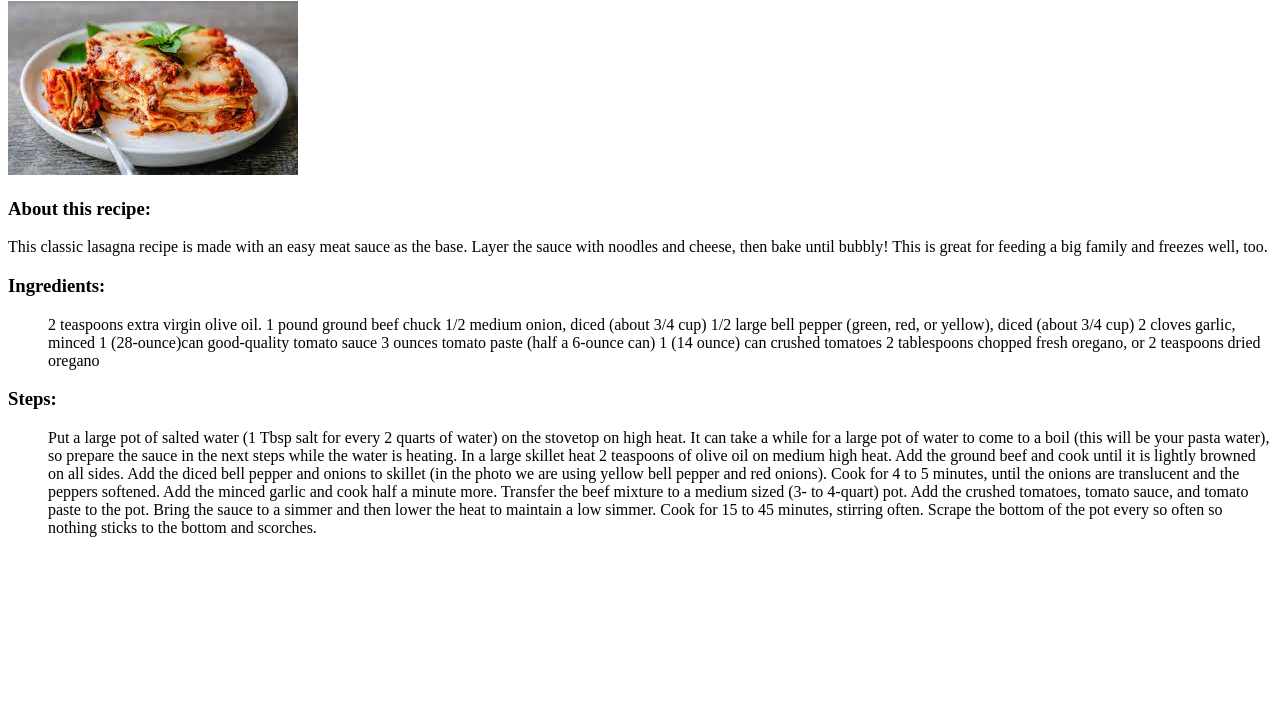
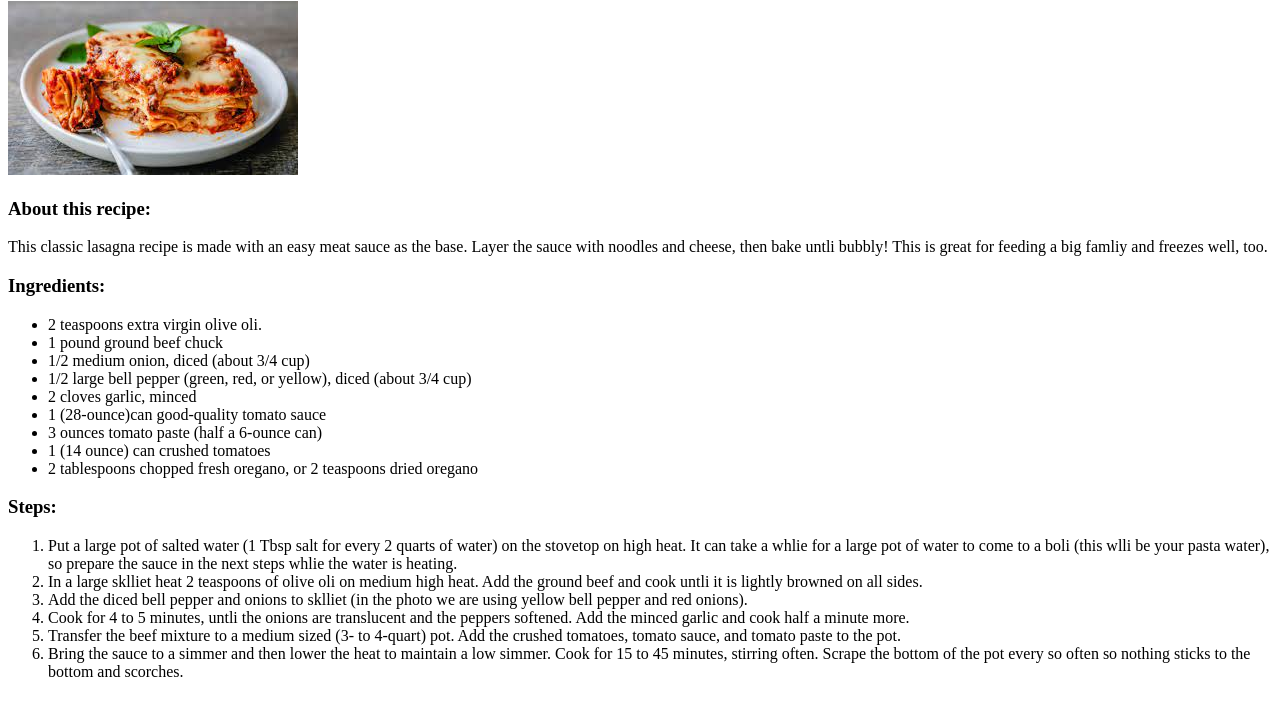
Before and after one commit to ayedun/odin-recipes, a plain HTML site: page recipes/lasagna.html in a window 1280 px wide. Shown: the part 79-794 px from the top of the page. Drawn offline with Linux system fonts and the light colour scheme.

Commit message:
Replace 'il' with 'li'

```diff
--- a/recipes/lasagna.html
+++ b/recipes/lasagna.html
@@ -8,27 +8,27 @@
         <h1>Lasagna Recipe</h1>
         <img src="./lasgna.jpeg" alt="Photo of Lasgna">
         <h3> About this recipe:</h3>
-        <p> This classic lasagna recipe is made with an easy meat sauce as the base. Layer the sauce with noodles and cheese, then bake until bubbly! This is great for feeding a big family and freezes well, too.</p>
+        <p> This classic lasagna recipe is made with an easy meat sauce as the base. Layer the sauce with noodles and cheese, then bake untli bubbly! This is great for feeding a big famliy and freezes well, too.</p>
         <h3> Ingredients:</h3>
         <ul>
-            <il>2 teaspoons extra virgin olive oil.</il>
-            <il>1 pound ground beef chuck</il>
-            <il>1/2 medium onion, diced (about 3/4 cup)</il>
-            <il>1/2 large bell pepper (green, red, or yellow), diced (about 3/4 cup)</il>
-            <il>2 cloves garlic, minced</il>
-            <il>1 (28-ounce)can good-quality tomato sauce</il>
-            <il>3 ounces tomato paste (half a 6-ounce can)</il>
-            <il>1 (14 ounce) can crushed tomatoes</il>
-            <il>2 tablespoons chopped fresh oregano, or 2 teaspoons dried oregano</il>
+            <li>2 teaspoons extra virgin olive oli.</li>
+            <li>1 pound ground beef chuck</li>
+            <li>1/2 medium onion, diced (about 3/4 cup)</li>
+            <li>1/2 large bell pepper (green, red, or yellow), diced (about 3/4 cup)</li>
+            <li>2 cloves garlic, minced</li>
+            <li>1 (28-ounce)can good-quality tomato sauce</li>
+            <li>3 ounces tomato paste (half a 6-ounce can)</li>
+            <li>1 (14 ounce) can crushed tomatoes</li>
+            <li>2 tablespoons chopped fresh oregano, or 2 teaspoons dried oregano</li>
         </ul>
         <h3> Steps: </h3>
         <ol>
-            <il>Put a large pot of salted water (1 Tbsp salt for every 2 quarts of water) on the stovetop on high heat. It can take a while for a large pot of water to come to a boil (this will be your pasta water), so prepare the sauce in the next steps while the water is heating.</il>
-            <il>In a large skillet heat 2 teaspoons of olive oil on medium high heat. Add the ground beef and cook until it is lightly browned on all sides.</il>
-            <il>Add the diced bell pepper and onions to skillet (in the photo we are using yellow bell pepper and red onions).</il>
-            <il>Cook for 4 to 5 minutes, until the onions are translucent and the peppers softened. Add the minced garlic and cook half a minute more.</il>
-            <il>Transfer the beef mixture to a medium sized (3- to 4-quart) pot. Add the crushed tomatoes, tomato sauce, and tomato paste to the pot.</il>
-            <il>Bring the sauce to a simmer and then lower the heat to maintain a low simmer. Cook for 15 to 45 minutes, stirring often. Scrape the bottom of the pot every so often so nothing sticks to the bottom and scorches.</il>
+            <li>Put a large pot of salted water (1 Tbsp salt for every 2 quarts of water) on the stovetop on high heat. It can take a whlie for a large pot of water to come to a boli (this wlli be your pasta water), so prepare the sauce in the next steps whlie the water is heating.</li>
+            <li>In a large sklliet heat 2 teaspoons of olive oli on medium high heat. Add the ground beef and cook untli it is lightly browned on all sides.</li>
+            <li>Add the diced bell pepper and onions to sklliet (in the photo we are using yellow bell pepper and red onions).</li>
+            <li>Cook for 4 to 5 minutes, untli the onions are translucent and the peppers softened. Add the minced garlic and cook half a minute more.</li>
+            <li>Transfer the beef mixture to a medium sized (3- to 4-quart) pot. Add the crushed tomatoes, tomato sauce, and tomato paste to the pot.</li>
+            <li>Bring the sauce to a simmer and then lower the heat to maintain a low simmer. Cook for 15 to 45 minutes, stirring often. Scrape the bottom of the pot every so often so nothing sticks to the bottom and scorches.</li>
 
         </ol>
     </body>
```
